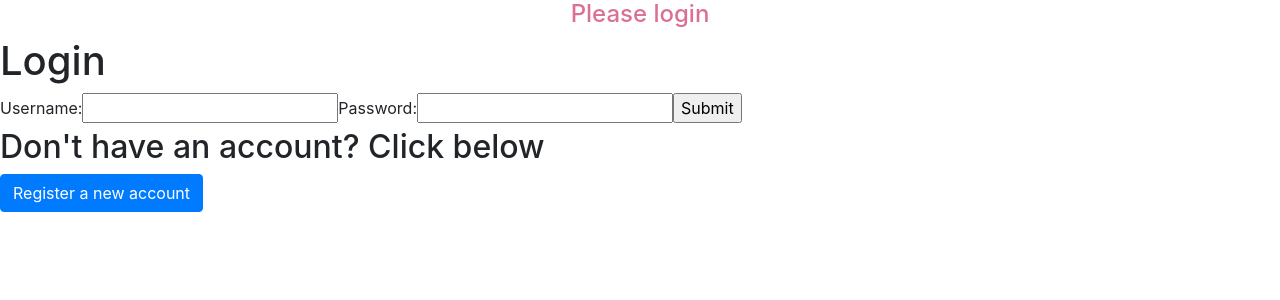
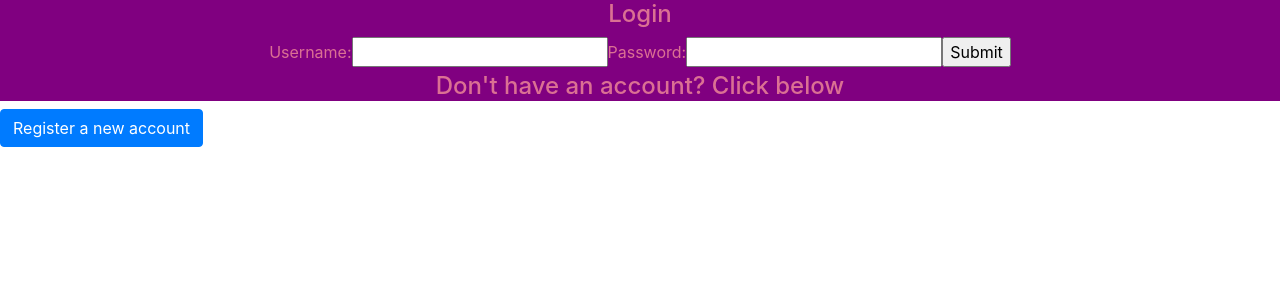
Before and after one commit to radbahi/newcovid19tracker, a React (Create React App) app in the folder frontend/: page /login in a window 1280 px wide. Shown: the top 300 px of the page. Built offline with nearby package versions, Linux system fonts and the light colour scheme; no server answers.

Commit message:
push some styles

```diff
--- a/frontend/src/screens/LoginScreen.js
+++ b/frontend/src/screens/LoginScreen.js
@@ -24,15 +24,33 @@ const LoginScreen = ({ loginError }) => {
   const Title = styled.h1`
     font-size: 1.5em;
     text-align: center;
-    color: palevioletred;`
+    color: palevioletred;
+    background-color: purple`
 
+  const Form = styled.form`
+    font-size: 1em;
+    text-align: center;
+    color: palevioletred;
+    background-color: purple`
+
+  const RegLink = styled.h3`
+  font-size: 1.5em;
+  text-align: center;
+  color: palevioletred;
+  background-color: purple`
+
+  // button currently uses bootstrap
+  const RegButton = styled.button`
+  color: palevioletred;
+  background-color: purple;
+  `
 
   return (
     <div>
-      <Title>Please login</Title>
       {loginError && loginError}
+      <Form>
       <form onSubmit={submitLoginHandler}>
-        <h1>Login</h1>
+        <Title>Login</Title>
         <label>Username:</label>
         <input
           type='text'
@@ -49,7 +67,8 @@ const LoginScreen = ({ loginError }) => {
         />
         <input type='submit' value='Submit' />
       </form>
-      <h2>Don't have an account? Click below</h2>
+      </Form>
+      <RegLink>Don't have an account? Click below</RegLink>
       <Button href='/register'>Register a new account</Button>
     </div>
   )
```
